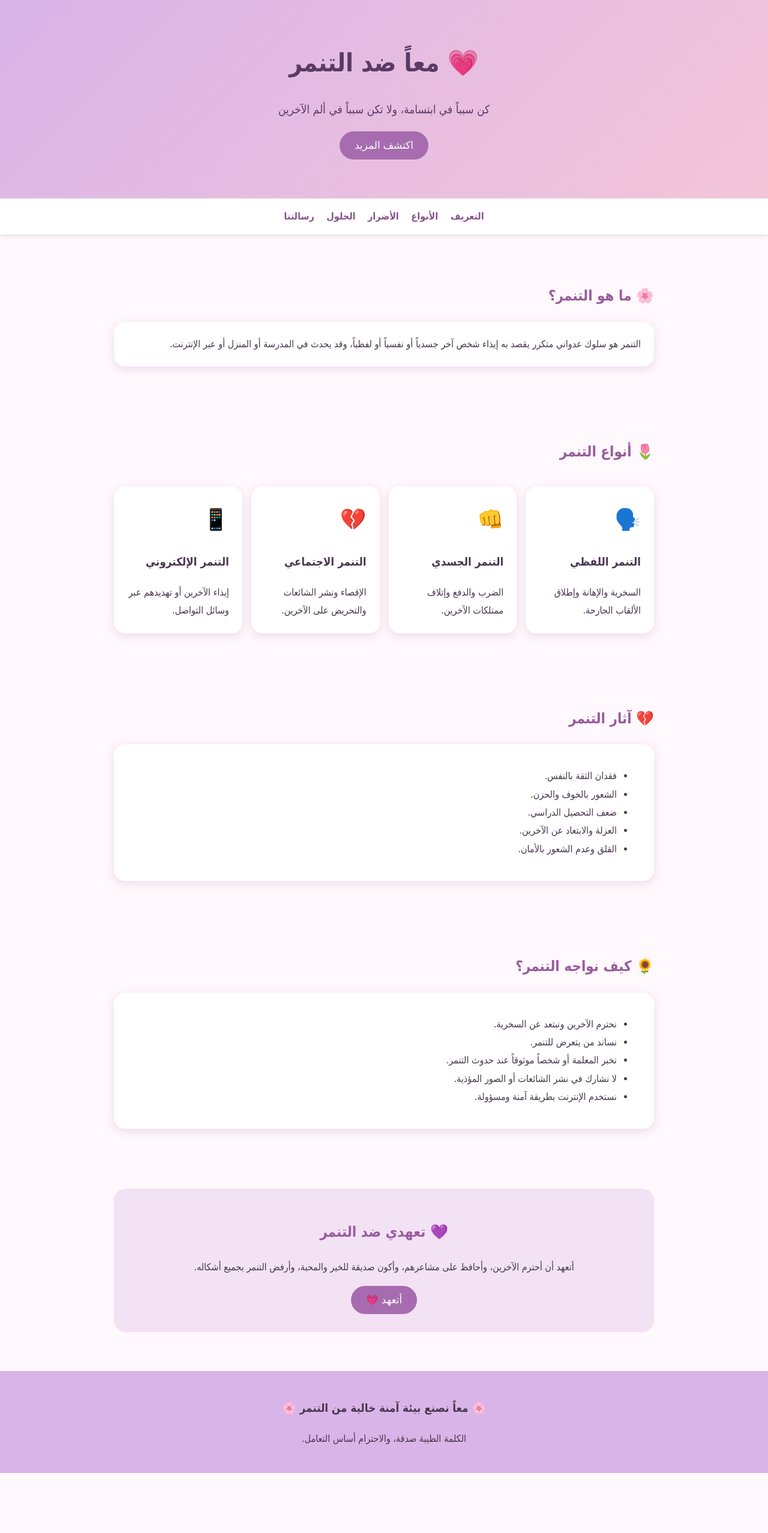
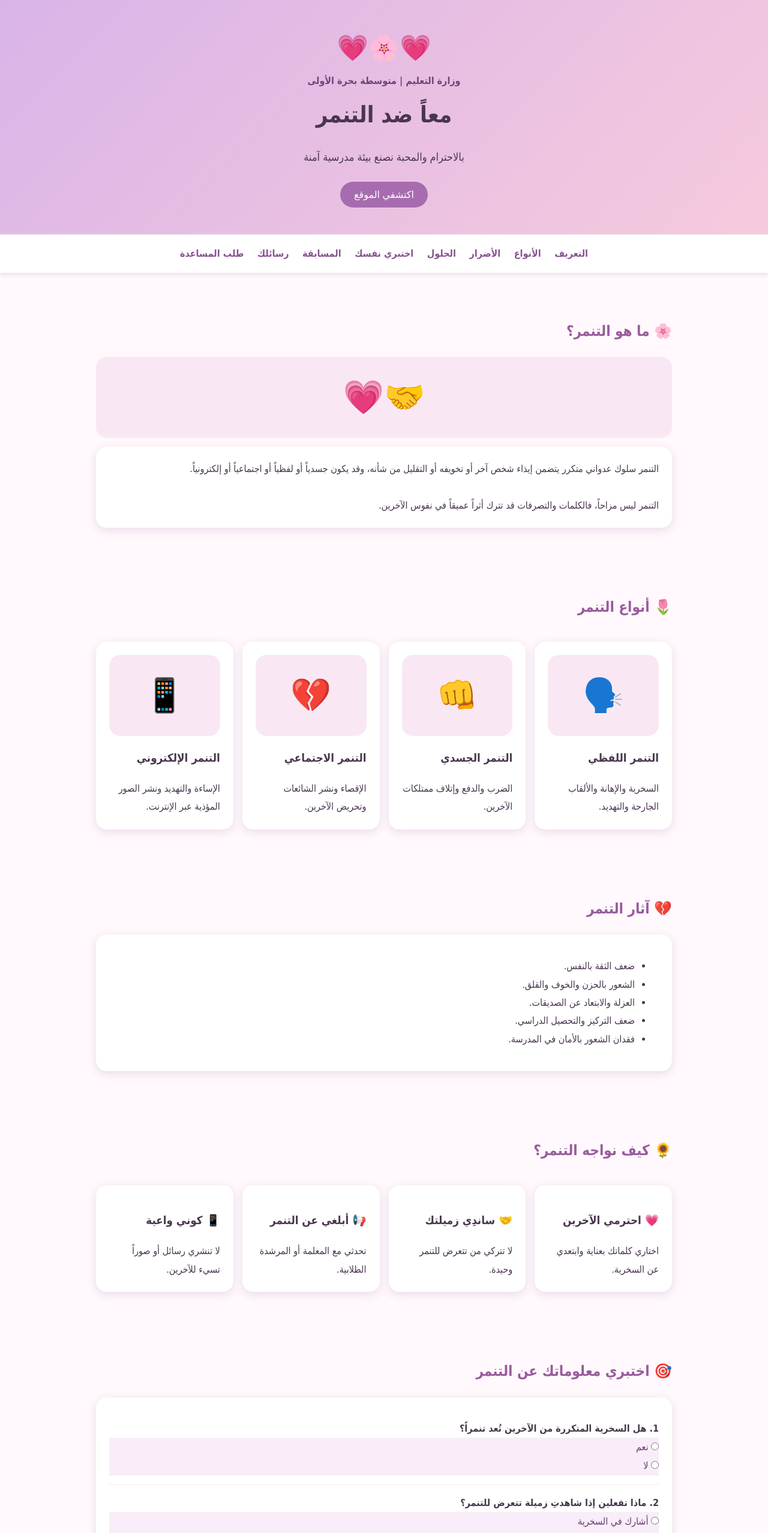
Before and after one commit to saeedhzz15-art/anti-bullying, a plain HTML site: page index.html in a window 1280 px wide. Shown: the top 2556 px of the page at 60% size. Before the commit the page ends 2456 px from the top, so only its background shows below. Drawn offline with Linux system fonts and the light colour scheme.

Commit message:
Update index.html

```diff
--- a/index.html
+++ b/index.html
@@ -4,89 +4,41 @@
 <head>
 <meta charset="UTF-8">
 <meta name="viewport" content="width=device-width, initial-scale=1.0">
-<title>معاً ضد التنمر</title>
+<title>معاً ضد التنمر | متوسطة بحرة الأولى</title>
 <style>
-* {box-sizing:border-box}
-body {
- margin:0;
- font-family:Tahoma,Arial,sans-serif;
- background:#fff8fc;
- color:#49364e;
- line-height:1.9;
-}
-header {
- background:linear-gradient(135deg,#d9b4e8,#f4c5d8);
- text-align:center;
- padding:65px 20px;
- color:#593b65;
-}
-header h1 {font-size:42px;margin:0}
-header p {font-size:19px}
-nav {
- background:#fff;
- padding:15px;
- text-align:center;
- position:sticky;
- top:0;
- box-shadow:0 2px 8px #ddd;
-}
-nav a {
- color:#87538f;
- text-decoration:none;
- margin:8px;
- font-weight:bold;
-}
-section {
- max-width:950px;
- margin:35px auto;
- padding:25px;
-}
-h2 {color:#985c9c}
-.card {
- background:white;
- padding:22px;
- border-radius:18px;
- margin:15px 0;
- box-shadow:0 4px 15px #eadbea;
-}
-.cards {
- display:grid;
- grid-template-columns:repeat(auto-fit,minmax(210px,1fr));
- gap:15px;
-}
-.icon {font-size:35px}
-.highlight {
- background:#f3e1f4;
- padding:30px;
- border-radius:20px;
- text-align:center;
-}
-button {
- background:#a66caf;
- color:white;
- border:0;
- padding:13px 25px;
- border-radius:25px;
- cursor:pointer;
- font-size:17px;
-}
-button:hover {background:#80518c}
-footer {
- background:#d9b4e8;
- text-align:center;
- padding:25px;
- margin-top:40px;
-}
+*{box-sizing:border-box}
+body{margin:0;font-family:Tahoma,Arial;background:#fff8fc;color:#49364e;line-height:1.9}
+header{text-align:center;padding:40px 15px;background:linear-gradient(135deg,#d9b4e8,#f6cadd)}
+.school{font-weight:bold;color:#704477}
+.logo{font-size:42px}
+header h1{font-size:38px;margin:5px}
+header p{font-size:18px}
+nav{position:sticky;top:0;background:white;padding:12px;text-align:center;z-index:5;box-shadow:0 2px 8px #ddd}
+nav a{display:inline-block;margin:5px 9px;color:#87538f;text-decoration:none;font-weight:bold}
+section{max-width:1000px;margin:35px auto;padding:20px}
+h2{color:#985c9c}
+.card{background:white;padding:22px;border-radius:18px;margin:15px 0;box-shadow:0 4px 15px #eadbea}
+.cards{display:grid;grid-template-columns:repeat(auto-fit,minmax(210px,1fr));gap:15px}
+.visual{font-size:55px;text-align:center;background:#f9e8f4;border-radius:18px;padding:15px}
+button{background:#a66caf;color:white;border:0;padding:12px 23px;border-radius:25px;cursor:pointer;font-size:16px;margin:5px}
+button:hover{background:#80518c}
+input,textarea{width:100%;padding:13px;border:1px solid #d9b4e8;border-radius:12px;font:inherit;margin:8px 0}
+.question{border-bottom:1px solid #eee;padding:15px 0}
+.answer{display:block;background:#f8edf8;color:#633e6d;width:100%;text-align:right}
+.result{font-weight:bold;color:#87538f;font-size:20px;margin-top:15px}
+.highlight{background:#f3e1f4;padding:25px;border-radius:20px;text-align:center}
+footer{text-align:center;background:#d9b4e8;padding:25px;margin-top:40px}
+.small{font-size:13px;color:#765f7a}
 </style>
 </head>
 <body>
 
 <header>
-<h1>💗 معاً ضد التنمر</h1>
-<p>كن سبباً في ابتسامة، ولا تكن سبباً في ألم الآخرين</p>
-<button onclick="document.getElementById('about').scrollIntoView({behavior:'smooth'})">
-اكتشف المزيد
-</button>
+<div class="logo">💗🌸💗</div>
+<div class="school">وزارة التعليم | متوسطة بحرة الأولى</div>
+<h1>معاً ضد التنمر</h1>
+<p>بالاحترام والمحبة نصنع بيئة مدرسية آمنة</p>
+<button onclick="document.getElementById('about').scrollIntoView({behavior:'smooth'})">اكتشفي الموقع</button>
 </header>
 
 <nav>
@@ -94,39 +46,29 @@ footer {
 <a href="#types">الأنواع</a>
 <a href="#effects">الأضرار</a>
 <a href="#solutions">الحلول</a>
-<a href="#message">رسالتنا</a>
+<a href="#quiz">اختبري نفسك</a>
+<a href="#competition">المسابقة</a>
+<a href="#messages">رسائلك</a>
+<a href="#help">طلب المساعدة</a>
 </nav>
 
 <section id="about">
 <h2>🌸 ما هو التنمر؟</h2>
+<div class="visual">🤝💗</div>
 <div class="card">
-التنمر هو سلوك عدواني متكرر يقصد به إيذاء شخص آخر جسدياً أو نفسياً أو لفظياً، وقد يحدث في المدرسة أو المنزل أو عبر الإنترنت.
+التنمر سلوك عدواني متكرر يتضمن إيذاء شخص آخر أو تخويفه أو التقليل من شأنه، وقد يكون جسدياً أو لفظياً أو اجتماعياً أو إلكترونياً.
+<br><br>
+التنمر ليس مزاحاً، فالكلمات والتصرفات قد تترك أثراً عميقاً في نفوس الآخرين.
 </div>
 </section>
 
 <section id="types">
 <h2>🌷 أنواع التنمر</h2>
 <div class="cards">
-<div class="card">
-<div class="icon">🗣️</div>
-<h3>التنمر اللفظي</h3>
-السخرية والإهانة وإطلاق الألقاب الجارحة.
-</div>
-<div class="card">
-<div class="icon">👊</div>
-<h3>التنمر الجسدي</h3>
-الضرب والدفع وإتلاف ممتلكات الآخرين.
-</div>
-<div class="card">
-<div class="icon">💔</div>
-<h3>التنمر الاجتماعي</h3>
-الإقصاء ونشر الشائعات والتحريض على الآخرين.
-</div>
-<div class="card">
-<div class="icon">📱</div>
-<h3>التنمر الإلكتروني</h3>
-إيذاء الآخرين أو تهديدهم عبر وسائل التواصل.
-</div>
+<div class="card"><div class="visual">🗣️</div><h3>التنمر اللفظي</h3>السخرية والإهانة والألقاب الجارحة والتهديد.</div>
+<div class="card"><div class="visual">👊</div><h3>التنمر الجسدي</h3>الضرب والدفع وإتلاف ممتلكات الآخرين.</div>
+<div class="card"><div class="visual">💔</div><h3>التنمر الاجتماعي</h3>الإقصاء ونشر الشائعات وتحريض الآخرين.</div>
+<div class="card"><div class="visual">📱</div><h3>التنمر الإلكتروني</h3>الإساءة والتهديد ونشر الصور المؤذية عبر الإنترنت.</div>
 </div>
 </section>
 
@@ -134,42 +76,130 @@ footer {
 <h2>💔 آثار التنمر</h2>
 <div class="card">
 <ul>
-<li>فقدان الثقة بالنفس.</li>
-<li>الشعور بالخوف والحزن.</li>
-<li>ضعف التحصيل الدراسي.</li>
-<li>العزلة والابتعاد عن الآخرين.</li>
-<li>القلق وعدم الشعور بالأمان.</li>
+<li>ضعف الثقة بالنفس.</li>
+<li>الشعور بالحزن والخوف والقلق.</li>
+<li>العزلة والابتعاد عن الصديقات.</li>
+<li>ضعف التركيز والتحصيل الدراسي.</li>
+<li>فقدان الشعور بالأمان في المدرسة.</li>
 </ul>
 </div>
 </section>
 
 <section id="solutions">
 <h2>🌻 كيف نواجه التنمر؟</h2>
-<div class="card">
-<ul>
-<li>نحترم الآخرين ونبتعد عن السخرية.</li>
-<li>نساند من يتعرض للتنمر.</li>
-<li>نخبر المعلمة أو شخصاً موثوقاً عند حدوث التنمر.</li>
-<li>لا نشارك في نشر الشائعات أو الصور المؤذية.</li>
-<li>نستخدم الإنترنت بطريقة آمنة ومسؤولة.</li>
-</ul>
+<div class="cards">
+<div class="card"><h3>💗 احترمي الآخرين</h3>اختاري كلماتك بعناية وابتعدي عن السخرية.</div>
+<div class="card"><h3>🤝 ساندِي زميلتك</h3>لا تتركي من تتعرض للتنمر وحيدة.</div>
+<div class="card"><h3>📢 أبلغي عن التنمر</h3>تحدثي مع المعلمة أو المرشدة الطلابية.</div>
+<div class="card"><h3>📱 كوني واعية</h3>لا تنشري رسائل أو صوراً تسيء للآخرين.</div>
 </div>
 </section>
 
-<section id="message">
+<section id="quiz">
+<h2>🎯 اختبري معلوماتك عن التنمر</h2>
+<div class="card">
+<div id="quizArea"></div>
+<button onclick="checkQuiz()">اعرضي نتيجتي</button>
+<div class="result" id="quizResult"></div>
+</div>
+</section>
+
+<section id="competition">
+<h2>🏆 المسابقة التوعوية</h2>
+<p>أجيبي عن الأسئلة واكتشفي مدى معرفتك بالتعامل الصحيح مع التنمر.</p>
+<div class="card">
+<div id="gameArea"></div>
+<button onclick="checkGame()">احسبي النتيجة</button>
+<div class="result" id="gameResult"></div>
+</div>
+</section>
+
+<section id="messages">
+<h2>💌 رسالتك ضد التنمر</h2>
+<div class="card">
+<p>اكتبي عبارة إيجابية أو رسالة تشجيعية تساهم في نشر المحبة والاحترام.</p>
+<textarea id="message" rows="4" placeholder="اكتبي رسالتك الجميلة هنا..."></textarea>
+<button onclick="addMessage()">أضيفي رسالتك</button>
+<div id="messageList"></div>
+<p class="small">تظهر الرسائل في هذه الصفحة على جهازك فقط، ولا تُرسل تلقائياً للمدرسة.</p>
+</div>
+</section>
+
+<section id="help">
+<h2>📞 أين أطلب المساعدة؟</h2>
+<div class="card">
+<div class="visual">🌷🙋‍♀️</div>
+<p>إذا تعرضتِ للتنمر أو شاهدتِ زميلة تتعرض له، فلا تترددي في طلب المساعدة.</p>
+<ul>
+<li>تحدثي مع المرشدة الطلابية.</li>
+<li>أخبري معلمتك أو إدارة المدرسة.</li>
+<li>استعيني بوالديك أو شخص بالغ تثقين به.</li>
+<li>في التنمر الإلكتروني، احتفظي بالأدلة ولا تعيدي نشر المحتوى المسيء.</li>
+<li>إذا شعرتِ بالخطر، ابتعدي عن الموقف واطلبي المساعدة فوراً.</li>
+</ul>
 <div class="highlight">
-<h2>💜 تعهدي ضد التنمر</h2>
-<p>أتعهد أن أحترم الآخرين، وأحافظ على مشاعرهم، وأكون صديقة للخير والمحبة، وأرفض التنمر بجميع أشكاله.</p>
-<button onclick="alert('شكراً لكِ! أنتِ تصنعين فرقاً جميلاً 💗')">
-أتعهد 💗
-</button>
+<h3>تذكري دائماً 💗</h3>
+أنتِ تستحقين الاحترام، ولا يجب أن تواجهي التنمر وحدك.
+</div>
 </div>
 </section>
 
 <footer>
-<h3>🌸 معاً نصنع بيئة آمنة خالية من التنمر 🌸</h3>
-<p>الكلمة الطيبة صدقة، والاحترام أساس التعامل.</p>
+<h3>🌸 معاً ضد التنمر 🌸</h3>
+<p>متوسطة بحرة الأولى</p>
+<p>الكلمة الطيبة تصنع فرقاً، والاحترام يجمعنا.</p>
+<p>جميعنا مسؤولات عن نشر المحبة والأمان.</p>
 </footer>
 
+<script>
+const quiz=[
+{q:"هل السخرية المتكررة من الآخرين تُعد تنمراً؟",a:["نعم","لا"],c:0},
+{q:"ماذا تفعلين إذا شاهدتِ زميلة تتعرض للتنمر؟",a:["أشارك في السخرية","أساندها وأبلغ المعلمة","أتجاهل الأمر دائماً"],c:1},
+{q:"هل التنمر الإلكتروني يُعد من أنواع التنمر؟",a:["نعم","لا"],c:0},
+{q:"ما التصرف الصحيح عند التعرض للتنمر؟",a:["أطلب المساعدة","ألتزم الصمت دائماً","أؤذي الآخرين"],c:0}
+];
+const game=[
+{q:"أي مما يلي يُعد تنمراً إلكترونياً؟",a:["إرسال رسالة تشجيع","نشر صورة شخص للسخرية منه","مشاركة معلومة مفيدة"],c:1},
+{q:"هل المزاح يبرر إيذاء مشاعر الآخرين؟",a:["نعم","لا"],c:1},
+{q:"من الأشخاص الذين يمكن طلب المساعدة منهم؟",a:["المرشدة الطلابية","المعلمة","كلاهما"],c:2},
+{q:"ما أفضل طريقة لبناء بيئة مدرسية آمنة؟",a:["الاحترام والتعاون","الإقصاء والسخرية","نشر الشائعات"],c:0}
+];
+function drawQuestions(items,id,name){
+document.getElementById(id).innerHTML=items.map((x,i)=>`
+<div class="question"><b>${i+1}. ${x.q}</b>
+${x.a.map((a,j)=>`<label class="answer"><input style="width:auto" type="radio" name="${name}${i}" value="${j}"> ${a}</label>`).join("")}
+</div>`).join("");
+}
+drawQuestions(quiz,"quizArea","q");
+drawQuestions(game,"gameArea","g");
+function score(items,name){
+let result=0;
+items.forEach((x,i)=>{
+let answer=document.querySelector('input[name="'+name+i+'"]:checked');
+if(answer && Number(answer.value)===x.c) result++;
+});
+return result;
+}
+function checkQuiz(){
+let s=score(quiz,"q");
+document.getElementById("quizResult").textContent=
+"نتيجتك: "+s+" من "+quiz.length+" 🌸 "+(s===4?"رائعة! معلوماتك ممتازة.":"أحسنتِ! راجعي المعلومات وحاولي مرة أخرى.");
+}
+function checkGame(){
+let s=score(game,"g");
+document.getElementById("gameResult").textContent=
+"نتيجتك: "+s+" من "+game.length+" 🏆 "+(s===4?"مبارك! حصلتِ على الدرجة الكاملة.":"شكراً لمشاركتك! حاولي مرة أخرى.");
+}
+function addMessage(){
+let field=document.getElementById("message");
+let value=field.value.trim();
+if(!value){alert("اكتبي رسالتك أولاً 💗");return;}
+let card=document.createElement("div");
+card.className="card";
+card.textContent="💗 "+value;
+document.getElementById("messageList").prepend(card);
+field.value="";
+}
+</script>
 </body>
 </html>
```
